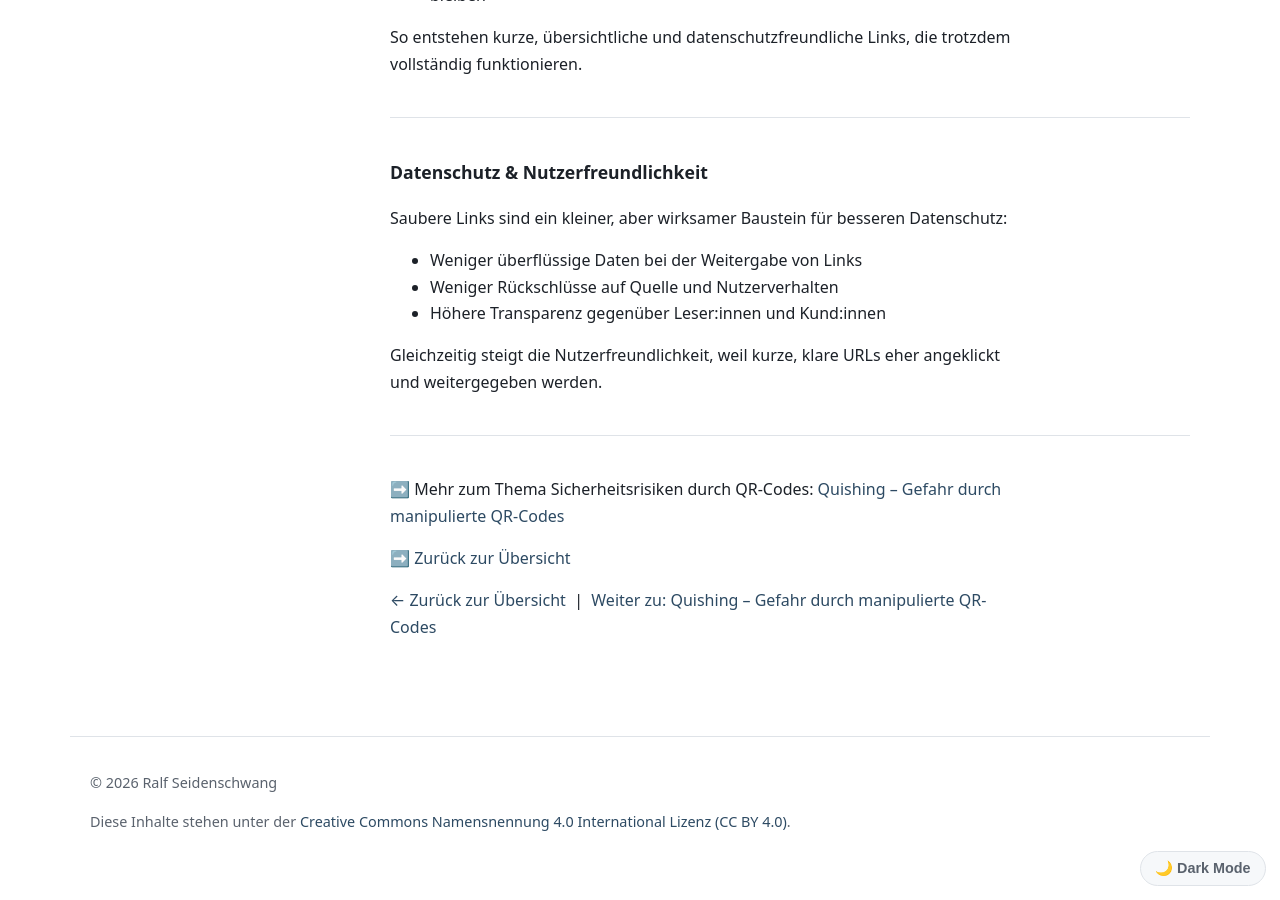
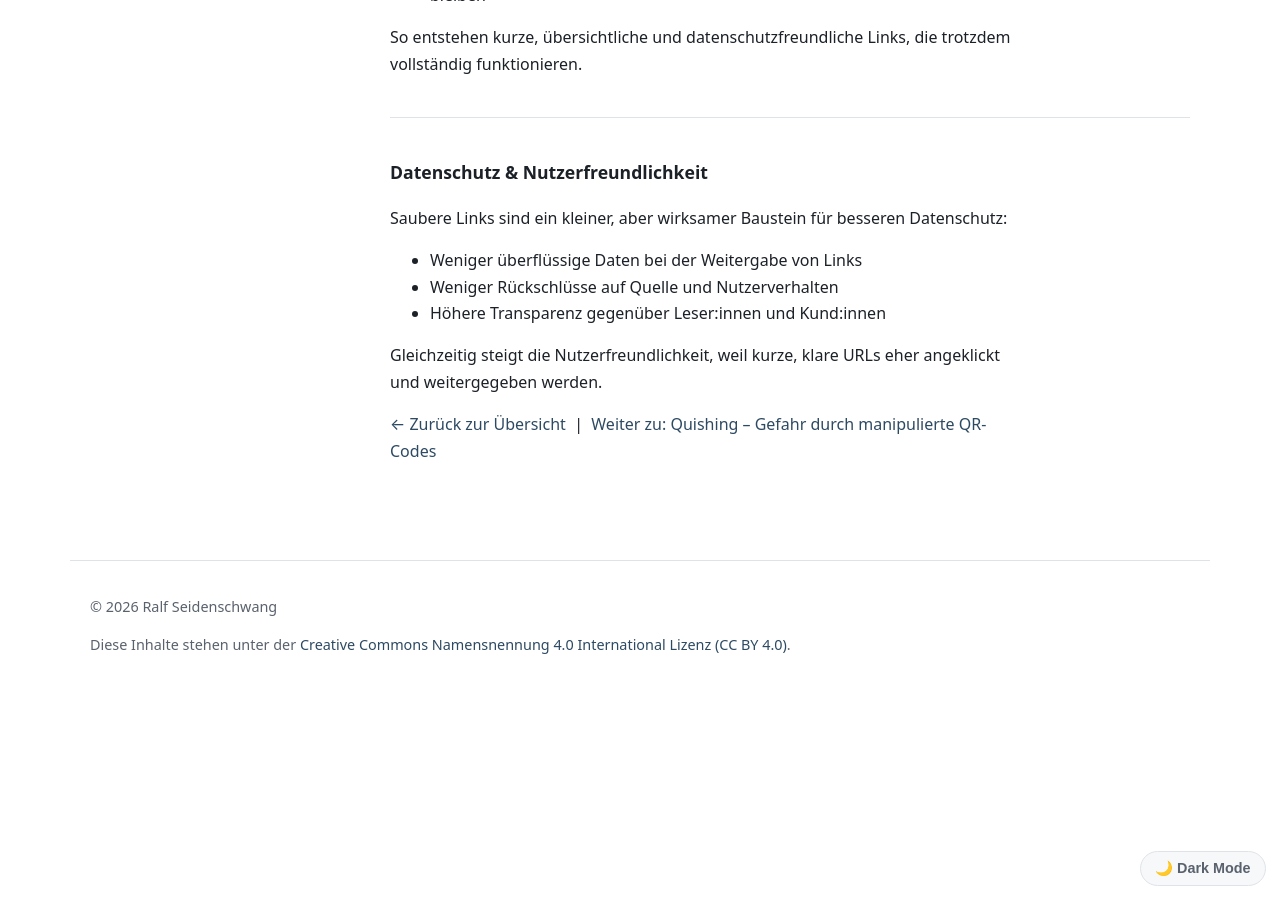
Before and after one commit to RalfSei/RalfSei.github.io, a Jekyll site: the page built from _pages/saubere_links.md, in a window 1280 px wide and 900 px high, scrolled down 1243 px. Built offline with Jekyll 4.4.1, drawn with Linux system fonts in a browser that asks for light colours.

Commit message:
Refactor content in saubere_links.md
Removed redundant lines and added a new line for clarity.

```diff
--- a/_pages/saubere_links.md
+++ b/_pages/saubere_links.md
@@ -62,8 +62,3 @@ Saubere Links sind ein kleiner, aber wirksamer Baustein für besseren Datenschut
 - Höhere Transparenz gegenüber Leser:innen und Kund:innen
 
 Gleichzeitig steigt die Nutzerfreundlichkeit, weil kurze, klare URLs eher angeklickt und weitergegeben werden.
-
----
-➡️ Mehr zum Thema Sicherheitsrisiken durch QR-Codes: [Quishing – Gefahr durch manipulierte QR-Codes](/quishing/)
-
-➡️ [Zurück zur Übersicht](/)
```
